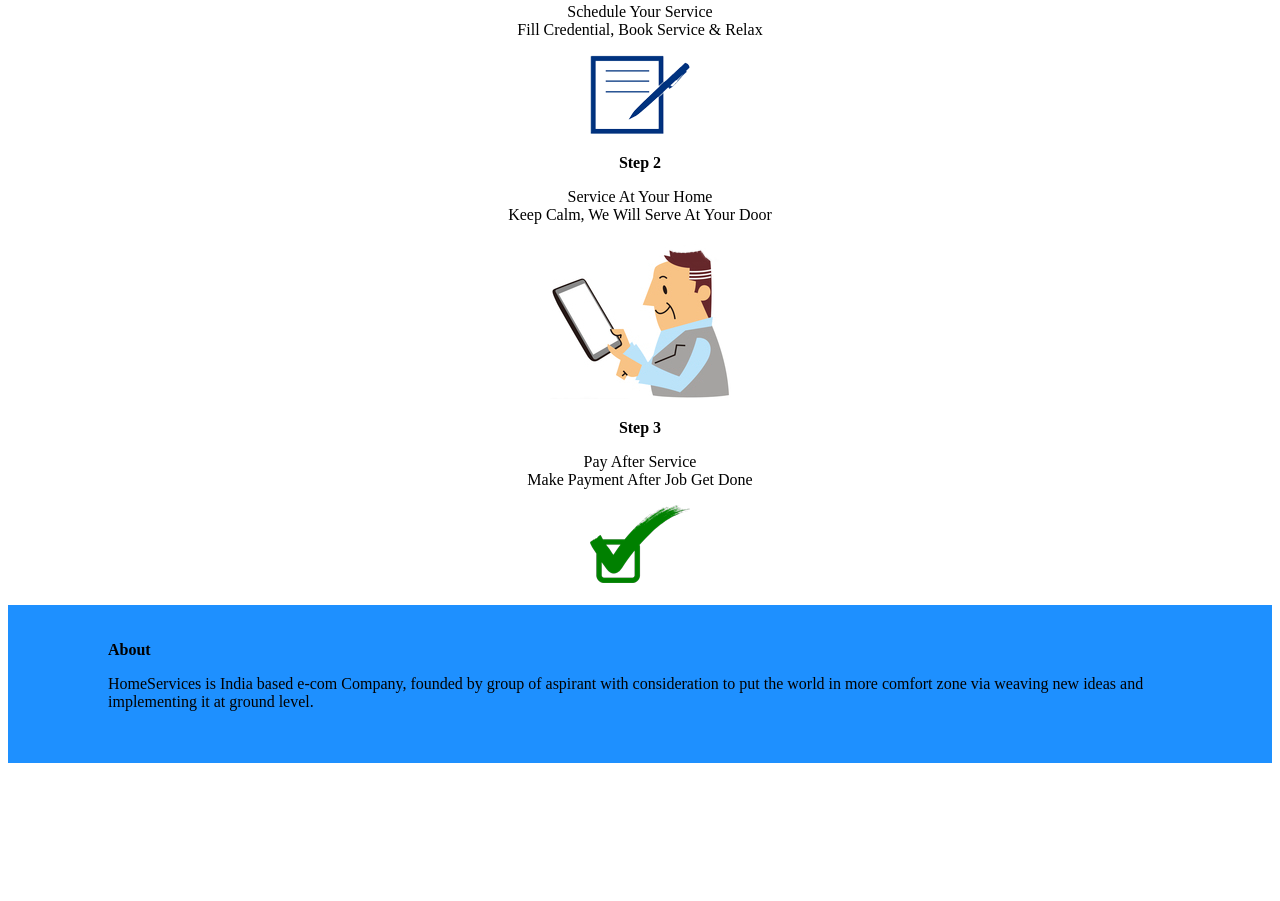
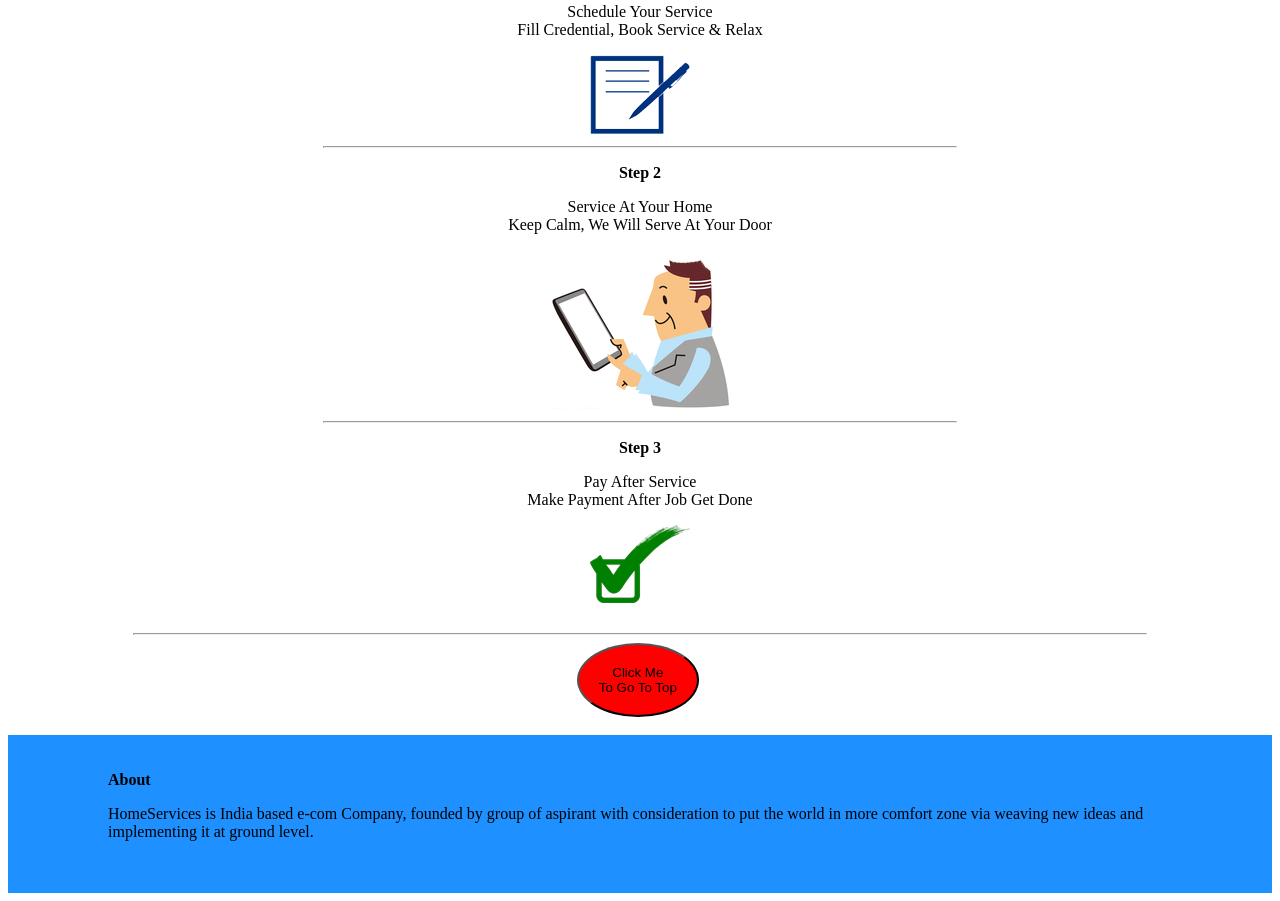
Before and after one commit to Mboopathi1999/html-css, a plain HTML site: page index.html in a window 1280 px wide. Shown: the part 920-1821 px from the top of the page. Before the commit the page ends 1691 px from the top, so only its background shows below. Drawn offline with Linux system fonts and the light colour scheme.

Commit message:
added scroll to top button

```diff
--- /dev/null
+++ b/functional.js
@@ -0,0 +1,7 @@
+function totop(){
+window.scrollTo({
+    top:0,
+    left:0,
+    behavior:"smooth"
+ });
+}
--- a/index.html
+++ b/index.html
@@ -5,6 +5,7 @@
     <meta http-equiv="X-UA-Compatible" content="IE=edge">
     <meta name="viewport" content="width=device-width, initial-scale=1.0">
     <link rel="stylesheet" href="styling.css">
+    <script src="functional.js"></script>
     <title>Home Services</title>
 </head>
 <body>
@@ -96,17 +97,22 @@
             <div style="text-align: center;"><img src="images/request.png"></div>
         </div>
         <div class="workflow">
+            <hr style="width: 50%;">
             <b><p style="text-align: center;">Step 2</p></b>
             <p style="text-align: center;">Service At Your Home<br>Keep Calm, We Will Serve At Your Door</p>
             <div style="text-align: center;"><img src="images/get-quote.png"></div>
         </div>
         <div class="workflow">
+            <hr style="width: 50%;">
             <b><p style="text-align: center;">Step 3</p></b>
             <p style="text-align: center;">Pay After Service<br>Make Payment After Job Get Done</p>
             <div style="text-align: center;"><img src="images/best.png"></div>
         </div>
     </div>
     <br>
+    <hr style="width: 80%;">
+    <button id="toTop" type="button" onclick="totop()">Click Me <br> To Go To Top</button>
+    <br><br>
     <footer>
         <div id="footer">
             <br><br>
--- a/styling.css
+++ b/styling.css
@@ -92,3 +92,10 @@ footer{
         width:10%;
     }
 }
+button{
+    padding: 20px;
+    border-radius: 50%;
+    background-color: red;
+    margin-left: 45%;
+    margin-right: 40%;
+}
```
